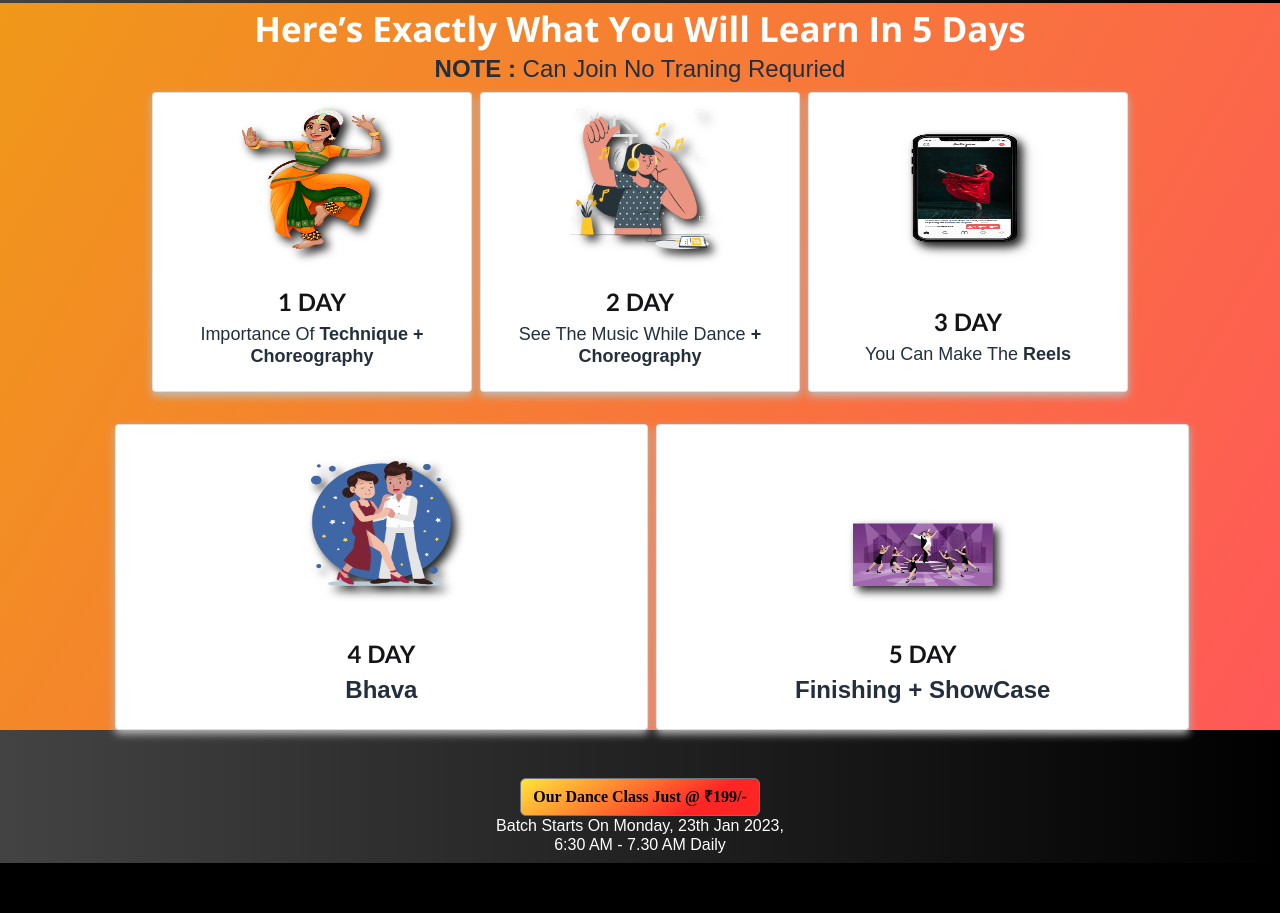
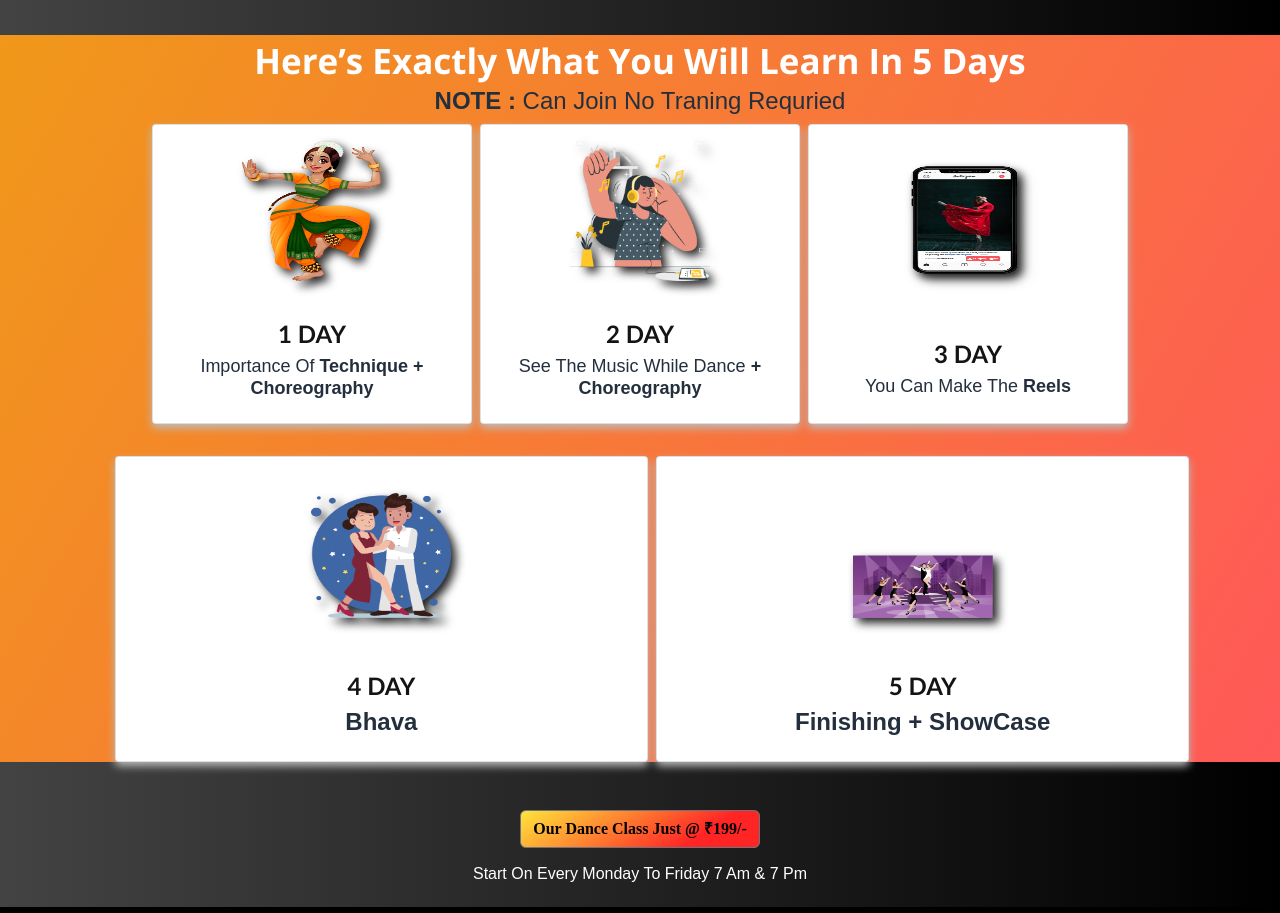
Before and after one commit to Anandk02/kvcine, a plain HTML site: page index.html in a window 1280 px wide. Shown: the part 1884-2797 px from the top of the page. Drawn offline with nearby package versions, Linux system fonts and the light colour scheme.

Commit message:
final commit

```diff
--- a/index.html
+++ b/index.html
@@ -124,7 +124,7 @@
           background-image: -o-linear-gradient(147deg, #FFE53B 0%, #FF2525 74%);
           background-image: linear-gradient(147deg, #FFE53B 0%, #FF2525 74%);
            font-family: cinzeal; font-weight: 700; font-size: 16px;"><strong> Our Dance Class Just @ ₹199 <img style="width: 30px; height: 30px;" src="./assets/img/booking.gif" alt=""></strong></a><br>
-          <h6 style="color: rgb(253, 251, 251);">Start on every Monday to Friday 7 Am & 7 Pm</h6>
+          <h6  class="py-3" style="color: rgb(253, 251, 251); text-transform: uppercase; font-family: cinzeal;">Start on every Monday to Friday 7 Am & 7 Pm</h6>
         </div>
       </div>
     </div>
@@ -272,7 +272,7 @@ background-image: linear-gradient(43deg, #4158D0 0%, #C850C0 46%, #FFCC70 100%);
     background-image: -o-linear-gradient(147deg, #FFE53B 0%, #FF2525 74%);
     background-image: linear-gradient(147deg, #FFE53B 0%, #FF2525 74%);
     color: #000; font-size: 16px; font-family: cinzeal; font-weight: 700;"  > Our Dance Class Just @ ₹199/-</a>
-    <h6 style="color: #fff;">Batch Starts on Monday, 23th Jan 2023,<br>6:30 AM - 7.30 AM Daily</h6>
+    <h6 class="py-3" style="color: #fff;">Start on every Monday to Friday 7 Am & 7 Pm</h6>
   </div>
 
   <!-- About us  -->
@@ -424,7 +424,7 @@ background-image: linear-gradient(43deg, #4158D0 0%, #C850C0 46%, #FFCC70 100%);
       background-image: linear-gradient(147deg, #FFE53B 0%, #FF2525 74%);
       color: #000; width: 100%; font-size: 16px; font-family: cinzeal; font-weight: 700;"  > Our Dance Class Just @ ₹199/-</a>
     </div>
-    <h4 class="text-center text-dark">Batch Starts on Monday, 23th Jan 2023,<br>6:30 AM - 7.30 AM Daily</h4>
+    <h4 class="text-center py-3" style="color: #fff;">Start on every Monday to Friday 7 Am & 7 Pm</h4>
 </section>
 
 <div class="container gallery">
@@ -548,7 +548,7 @@ background-image: linear-gradient(43deg, #4158D0 0%, #C850C0 46%, #FFCC70 100%);
       background-image: linear-gradient(147deg, #FFE53B 0%, #FF2525 74%);
       color: #000; width: 100%; font-size: 16px; font-family: cinzeal; font-weight: 700;"  > Our Dance Class Just @ ₹199/-</a>
     </div>
-    <h4 class="text-center text-white">Batch Starts on Monday, 23th Jan 2023,<br>6:30 AM - 7.30 AM Daily</h4>
+    <h4 class="text-center text-white py-3">Start on every Monday to Friday 7 Am & 7 Pm</h4>
 </section>
 
 
```
